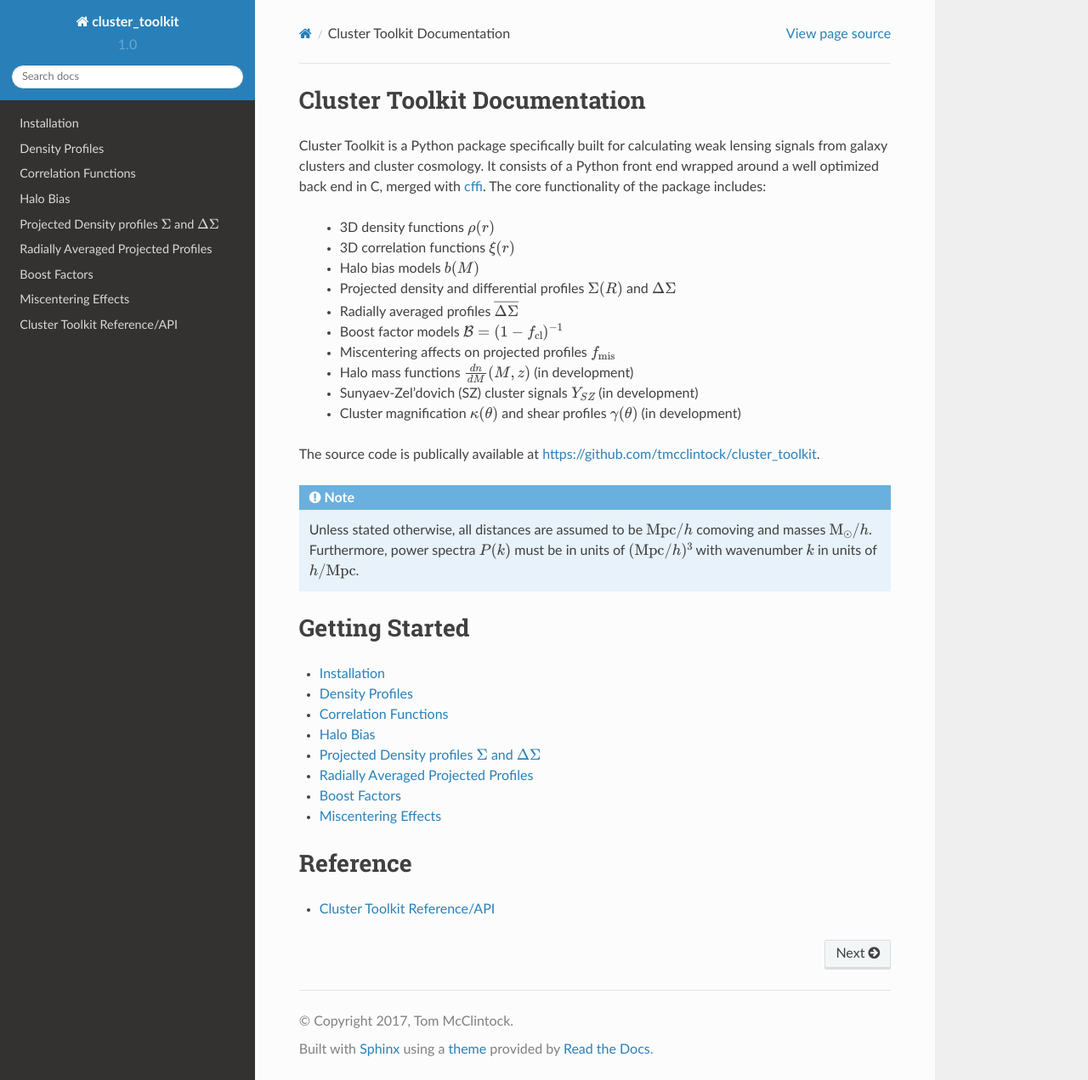
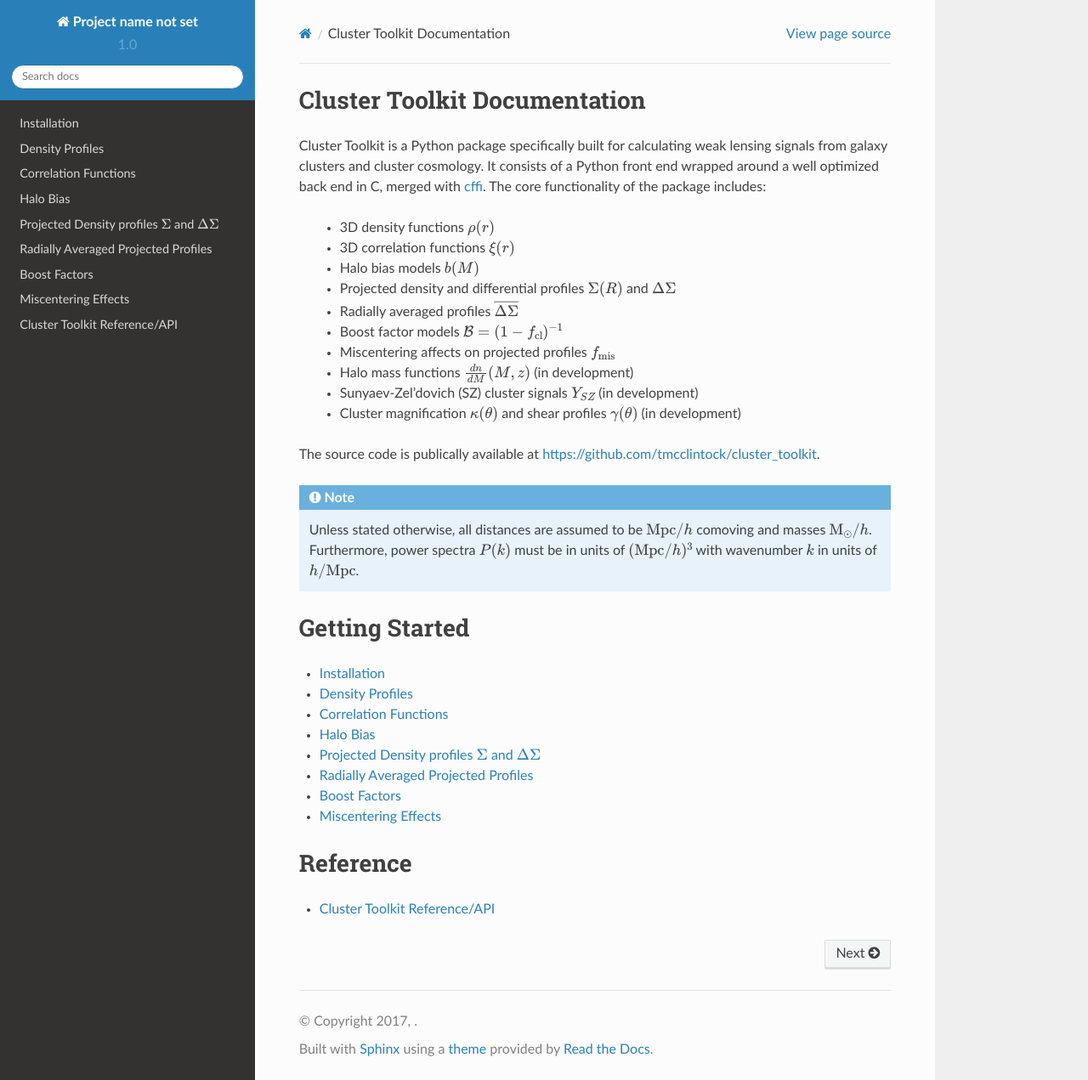
Before and after one commit to tmcclintock/cluster_toolkit, a Sphinx documentation site: the page built from docs/index.rst, in a window 1280 px wide and 1271 px high. Shown: the whole window at 85% size. Built offline with Sphinx 7.4.7 and the Read the Docs theme 2.0.0, drawn with Linux system fonts in a browser that asks for light colours.

Commit message:
Testing a different conf setup.

```diff
--- a/docs/conf.py
+++ b/docs/conf.py
@@ -72,11 +72,11 @@ source_suffix = '.rst'
 master_doc = 'index'
 
 # General information about the project.
-project = u'cluster_toolkit'
-__import__(project)
-package = sys.modules[project]
-copyright = u'2017, Tom McClintock'
-author = package.__author__
+#project = u'cluster_toolkit'
+#__import__(project)
+#package = sys.modules[project]
+copyright = u'2017, '
+author = u'Tom McClintock'#package.__author__
 
 # The version info for the project you're documenting, acts as replacement for
 # |version| and |release|, also used in various other places throughout the
@@ -206,4 +206,4 @@ texinfo_documents = [
 ]
 
 #Remove the root_path we inserted
-del sys.path[0]
+#del sys.path[0]
```
